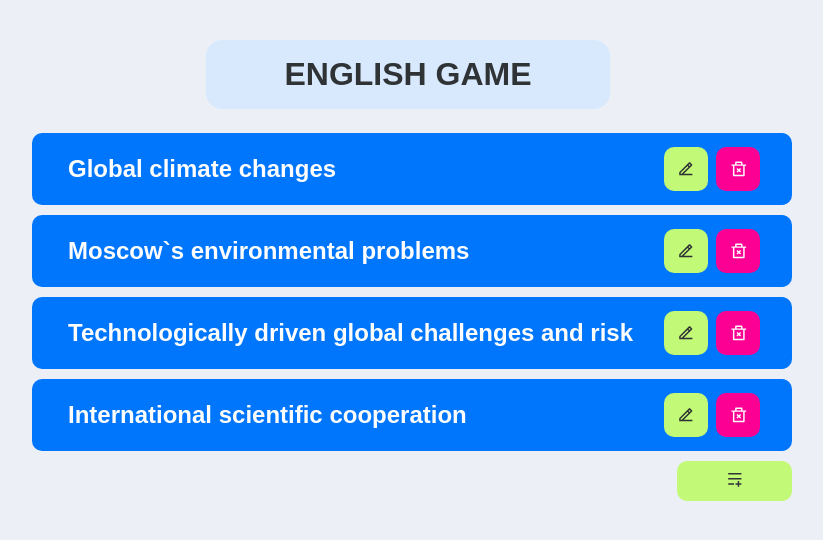
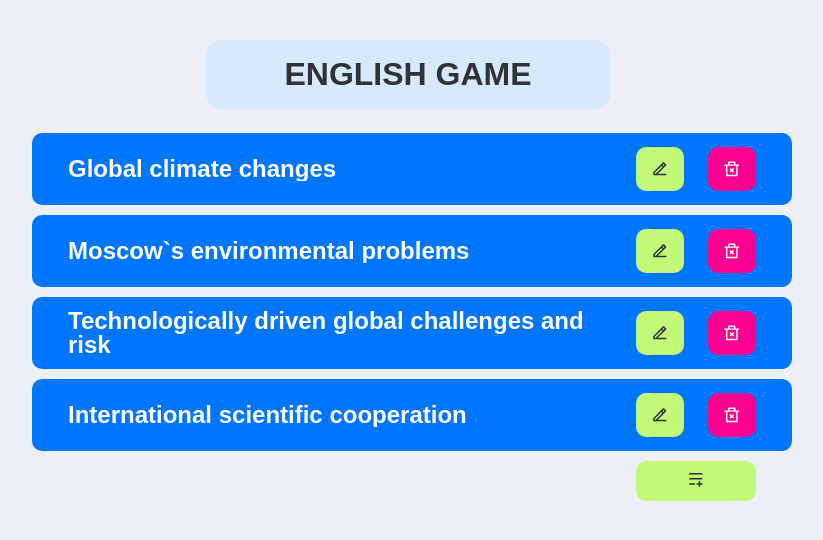
Before and after one commit to tmribob/english-game, a React (Create React App) app: page /home in a window 1280 px wide. Shown: the top 540 px of the page, without its empty margins (232-1055 px from the left). Built offline with nearby package versions, Linux system fonts and the light colour scheme.

Commit message:
change style

```diff
--- a/src/Components/Button/Button.jsx
+++ b/src/Components/Button/Button.jsx
@@ -8,11 +8,12 @@ const Button = ({
                   width = "100%",
                   height = "100%",
                   theme,
-                  padding
+                  padding,
+                  margin = "0"
                 }) => {
   return (<div
     className={style.divButton}
-    style={{width: width, height: height}}
+    style={{width: width, height: height, margin: margin}}
   >
     <button
       type={type}
--- a/src/Components/ProgressBar/ProgressBar.jsx
+++ b/src/Components/ProgressBar/ProgressBar.jsx
@@ -4,17 +4,17 @@ const ProgressBar = ({progress, changeSentence, currentIndex}) => {
   return (
     <ul className={style.progressBar}>
       {progress.length > 0 && progress.map((value, index) => (
-        <div
+        <li
           className={style.divSquare}
           key={index}
         >
-          <li
+          <div
             className={`${style.square} ${currentIndex === index ? style.current : ""} ${value === "finished" ? style.completed : ""}`}
             onClick={() => changeSentence(index)}
           >
             {index + 1}
-          </li>
-        </div>))}
+          </div>
+        </li>))}
     </ul>)
 }
 
--- a/src/Components/Text/Text.jsx
+++ b/src/Components/Text/Text.jsx
@@ -18,14 +18,14 @@ const Text = ({name, chooseText, id, delText, editText}) => {
         onClick={(e) => editText(id, e)}
         content={<RiEdit2Line />}
         padding={"4px 0 0 0"}
-        width={"40%"}
+        width={"2em"}
       />
       <Button
         theme={"magenta"}
         onClick={(e) => delText(id, e)}
         content={<RiDeleteBin2Line />}
         padding={"4px 0 0 0"}
-        width={"40%"}
+        width={"2em"}
       />
     </div>
   </li>);
--- a/src/Components/Text/Text.module.css
+++ b/src/Components/Text/Text.module.css
@@ -7,10 +7,15 @@
   line-height: 1em;
   width: calc(100% - 3em - 8px);
   display: grid;
-  grid-template-columns: 1fr  auto;
+  grid-template-columns: 1fr  5em;
   align-items: center;
   transition: all 0.3s ease;
   cursor: pointer;
+  gap: 1em;
+}
+
+.text span {
+  overflow: hidden;
 }
 
 .text:hover {
@@ -20,5 +25,5 @@
 .actions {
   height: 60%;
   display: flex;
-  gap: 20%;
+  gap: 1em;
 }
--- a/src/Pages/CreationPage/CreationPage.jsx
+++ b/src/Pages/CreationPage/CreationPage.jsx
@@ -23,7 +23,7 @@ const CreationPage = ({inputText, inputName, confirmText, cancel}) => {
       onChange={inputText.update}
       holder={"Enter text"}
       height={"50vh"}
-      padding={"1em"}
+      padding={"1em 1.5em"}
     />
     <div className={style.operations}>
       <Button
--- a/src/Pages/EndPage/EndPage.jsx
+++ b/src/Pages/EndPage/EndPage.jsx
@@ -24,7 +24,10 @@ const EndPage = ({
         </div>
         <ul className={style.answerList}>
           {mistakes[currentIndexEnd].history.map((sentence, indexSentence) => (
-            <Answer key={indexSentence} sentence={sentence} />
+            <Answer
+              key={indexSentence}
+              sentence={sentence}
+            />
           ))}
         </ul>
       </> : <Span content={"Произошла Ошибка"}/>}
--- a/src/Pages/HomePage/HomePage.jsx
+++ b/src/Pages/HomePage/HomePage.jsx
@@ -20,7 +20,8 @@ const HomePage = ({texts, chooseText, addText, delText, editText}) => {
       addClass={style.addText}
       onClick={addText}
       content={<RiMenuAddFill />}
-      width={"15%"}
+      width={"7.5em"}
+      margin={"0 2.25em 0"}
     />
   </ul>)
 }
--- a/src/Pages/PlayingPage/PlayingPage.jsx
+++ b/src/Pages/PlayingPage/PlayingPage.jsx
@@ -51,7 +51,7 @@ const PlayingPage = ({
       <Button
         theme={"lime"}
         onClick={operations.submitSentence}
-        content={currentIndex === progress.length - 1 ? "Submit" : "Next"}
+        content={currentIndex === progress.length - 1 ? "Finish" : "Submit"}
         width={"25%"}
       />
     </div>
```
